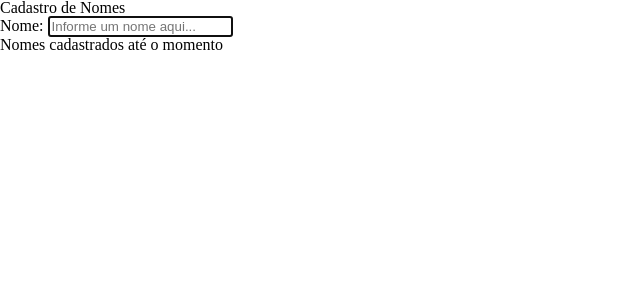
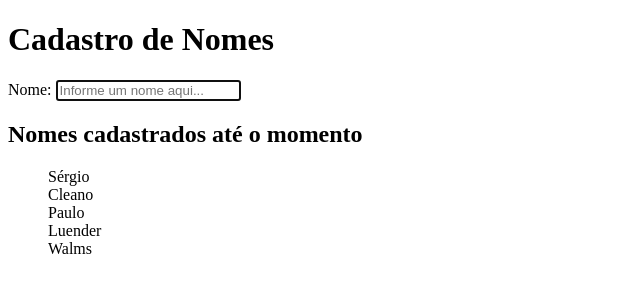
Before and after one commit to Wendy-Anna/IGTI--CursoFront-End, a plain HTML site: page Modulo 01/Desafio/index.html in a window 1280 px wide. Shown: the whole page, without its empty margins (0-640 px from the left). Drawn offline with Linux system fonts and the light colour scheme; files that its build step writes are made by us from their sources.

Commit message:
Desafio 2

```diff
--- a/Modulo 01/Desafio/index.html
+++ b/Modulo 01/Desafio/index.html
@@ -3,7 +3,6 @@
   <head>
     <meta charset="UTF-8" />
     <meta name="viewport" content="width=device-width, initial-scale=1.0" />
-    <link rel="stylesheet" href="./css/reset.css" />
     <link rel="stylesheet" href="./css/style.css" />
     <title>CRUD</title>
   </head>
--- a/Modulo 01/Desafio/js/script.js
+++ b/Modulo 01/Desafio/js/script.js
@@ -1,6 +1,6 @@
 window.addEventListener('load', start);
 
-var globalNames = ['Sérgio', 'Cleano', 'Paulo', 'Luender'];
+var globalNames = ['Sérgio', 'Cleano', 'Paulo', 'Luender', 'Walms'];
 var inputName = null;
 
 function start() {
@@ -8,6 +8,7 @@ function start() {
 
   preventFormSubmit();
   activateInput();
+  render();
 }
 
 function preventFormSubmit() {
@@ -19,7 +20,32 @@ function preventFormSubmit() {
 }
 
 function activateInput() {
-  function handleTyping() {}
+  function insertName(newName) {
+    globalNames.push(newName);
+  }
+
+  function handleTyping(event) {
+    if (event.key === 'Enter') {
+      insertName(event.target.value);
+    }
+  }
+  inputName.addEventListener('keyup', handleTyping);
   inputName.focus();
-  inputName.addEventListener('keyup', handleTyping);
 }
+
+function render() {
+  var divNames = document.querySelector('#names');
+
+  //criar ul
+  // Fazer n li's, conforme tamanho de globalNames
+  var ul = document.createElement('ul');
+
+  for (var i = 0; i < globalNames.length; i++) {
+    var currentName = globalNames[i];
+
+    var li = document.createElement('li');
+    li.textContent = currentName;
+    ul.appendChild(li);
+  }
+  divNames.appendChild(ul);
+}
```
